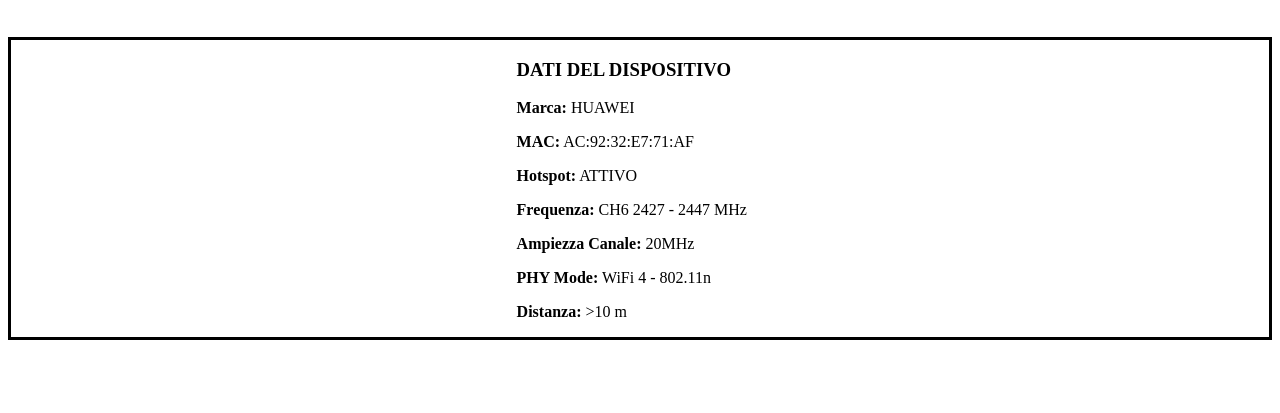
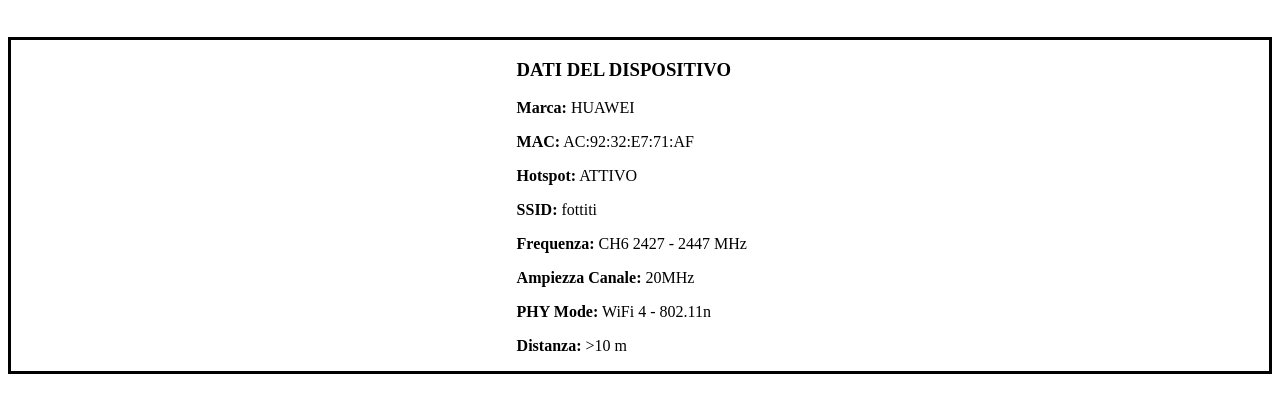
Before and after one commit to g1g4ch4d/germana, a plain HTML site: page index.html in a window 1280 px wide. Shown: the part 141-554 px from the top of the page. Drawn offline with Linux system fonts and the light colour scheme.

Commit message:
Update index.html

```diff
--- a/index.html
+++ b/index.html
@@ -35,6 +35,7 @@
             <p><b>Marca:</b> HUAWEI</p>
             <p><b>MAC:</b> AC:92:32:E7:71:AF</p>
             <p><b>Hotspot:</b> ATTIVO</p>
+            <p><b>SSID:</b> fottiti</p>
             <p><b>Frequenza:</b> CH6 2427 - 2447 MHz</p>
             <p><b>Ampiezza Canale:</b> 20MHz</p>
             <p><b>PHY Mode:</b> WiFi 4 - 802.11n</p>
```
